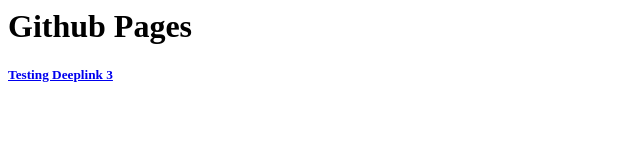
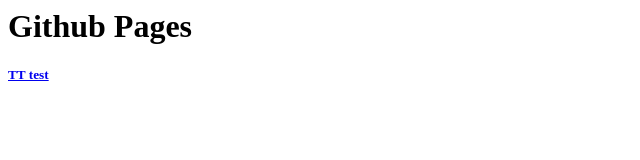
Before and after one commit to jessestauffer/jessestauffer.github.io, a plain HTML site: page index.html in a window 1280 px wide. Shown: the full height of the page, 0-640 px from the left. Drawn offline with Linux system fonts and the light colour scheme.

Commit message:
Update index.html

```diff
--- a/index.html
+++ b/index.html
@@ -4,6 +4,6 @@
   </head>
   <body>
     <h1>Github Pages</h1>
-    <a href="tt://test"><h5>Testing Deeplink 3</h5></a>
+    <a href="tt://test"><h5>TT test</h5></a>
   </body>
 </html>
```
